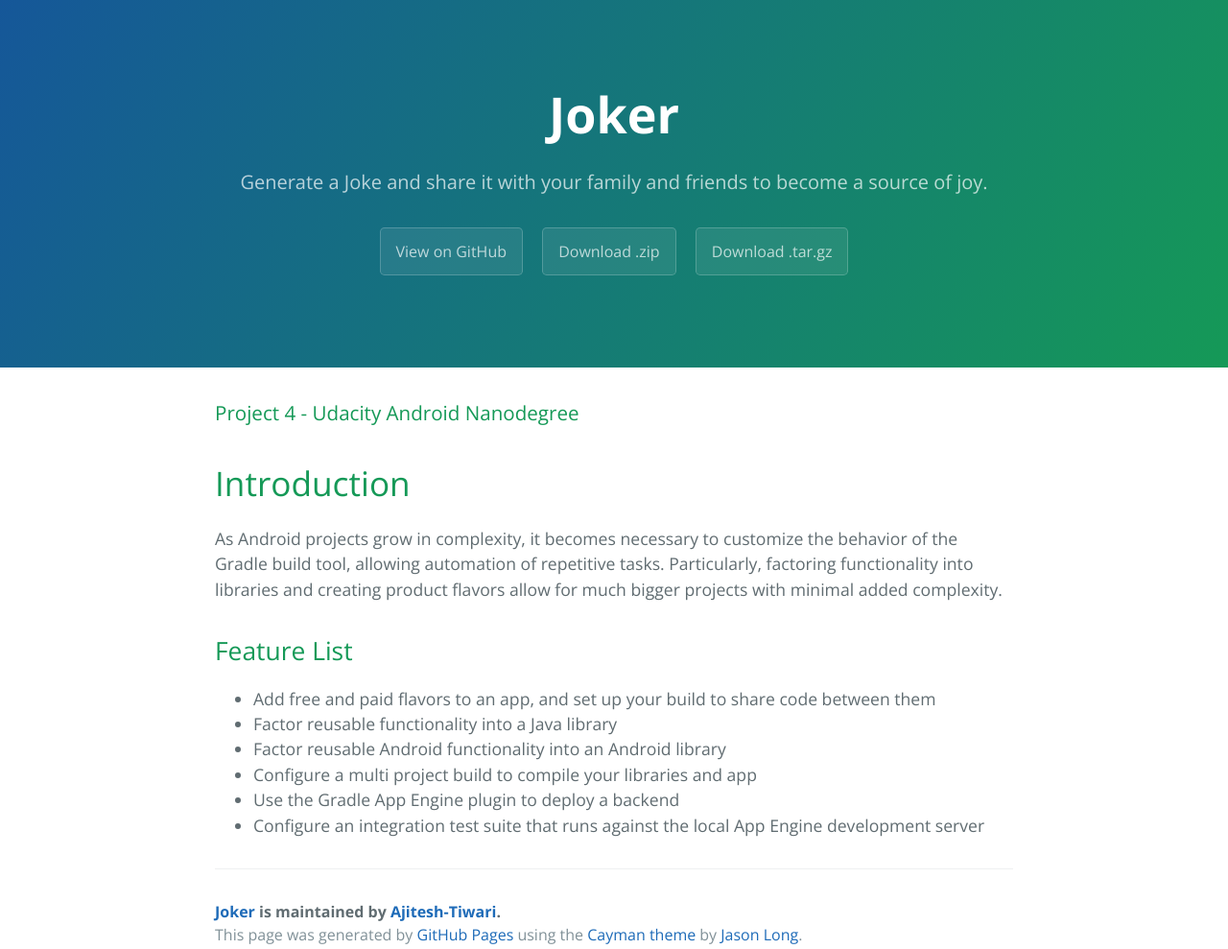
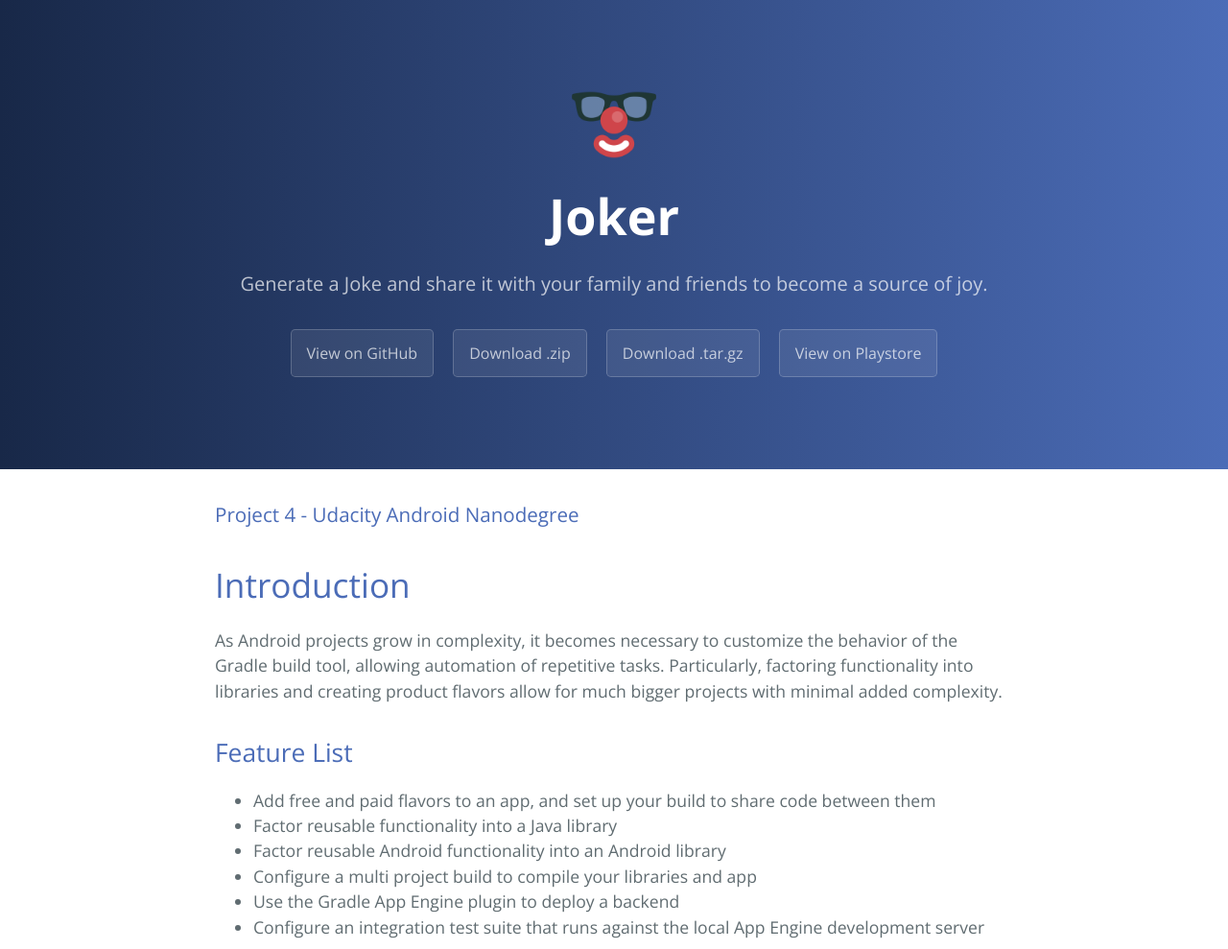
Before and after one commit to Ajitesh-Tiwari/Joker, a plain HTML site: page index.html in a window 1280 px wide. Shown: the top 989 px of the page at 96% size. Drawn offline with nearby package versions, Linux system fonts and the light colour scheme.

Commit message:
Initial Commit

```diff
--- a/index.html
+++ b/index.html
@@ -8,14 +8,17 @@
     <link href='https://fonts.googleapis.com/css?family=Open+Sans:400,700' rel='stylesheet' type='text/css'>
     <link rel="stylesheet" type="text/css" href="stylesheets/stylesheet.css" media="screen">
     <link rel="stylesheet" type="text/css" href="stylesheets/github-light.css" media="screen">
+    <link rel="icon" type="image/png" href="images/icon.png" sizes="32x32">
   </head>
   <body>
     <section class="page-header">
+      <img src="images/icon.png" height="100" width="100">
       <h1 class="project-name">Joker</h1>
       <h2 class="project-tagline">Generate a Joke and share it with your family and friends to become a source of joy.</h2>
       <a href="https://github.com/Ajitesh-Tiwari/Joker" class="btn">View on GitHub</a>
       <a href="https://github.com/Ajitesh-Tiwari/Joker/zipball/master" class="btn">Download .zip</a>
       <a href="https://github.com/Ajitesh-Tiwari/Joker/tarball/master" class="btn">Download .tar.gz</a>
+      <a href="https://play.google.com/store/apps/details?id=com.udacity.gradle.builditbigger" class="btn">View on Playstore</a>
     </section>
 
     <section class="main-content">
--- a/stylesheets/stylesheet.css
+++ b/stylesheets/stylesheet.css
@@ -57,7 +57,12 @@
   color: #fff;
   text-align: center;
   background-color: #159957;
-  background-image: linear-gradient(120deg, #155799, #159957); }
+  background-image: linear-gradient(120deg, #155799, #159957);
+  background: #4b6cb7; /* fallback for old browsers */
+  background: -webkit-linear-gradient(to left, #4b6cb7 , #182848); /* Chrome 10-25, Safari 5.1-6 */
+  background: linear-gradient(to left, #4b6cb7 , #182848); /* W3C, IE 10+/ Edge, Firefox 16+, Chrome 26+, Opera 12+, Safari 7+ */
+
+ }
 
 @media screen and (min-width: 64em) {
   .page-header {
@@ -112,7 +117,7 @@
   margin-top: 2rem;
   margin-bottom: 1rem;
   font-weight: normal;
-  color: #159957; }
+  color: #4b6cb7; }
 .main-content p {
   margin-bottom: 1em; }
 .main-content code {
```
Also changed, not shown: images/google_play.png (added), images/icon.png (added).
